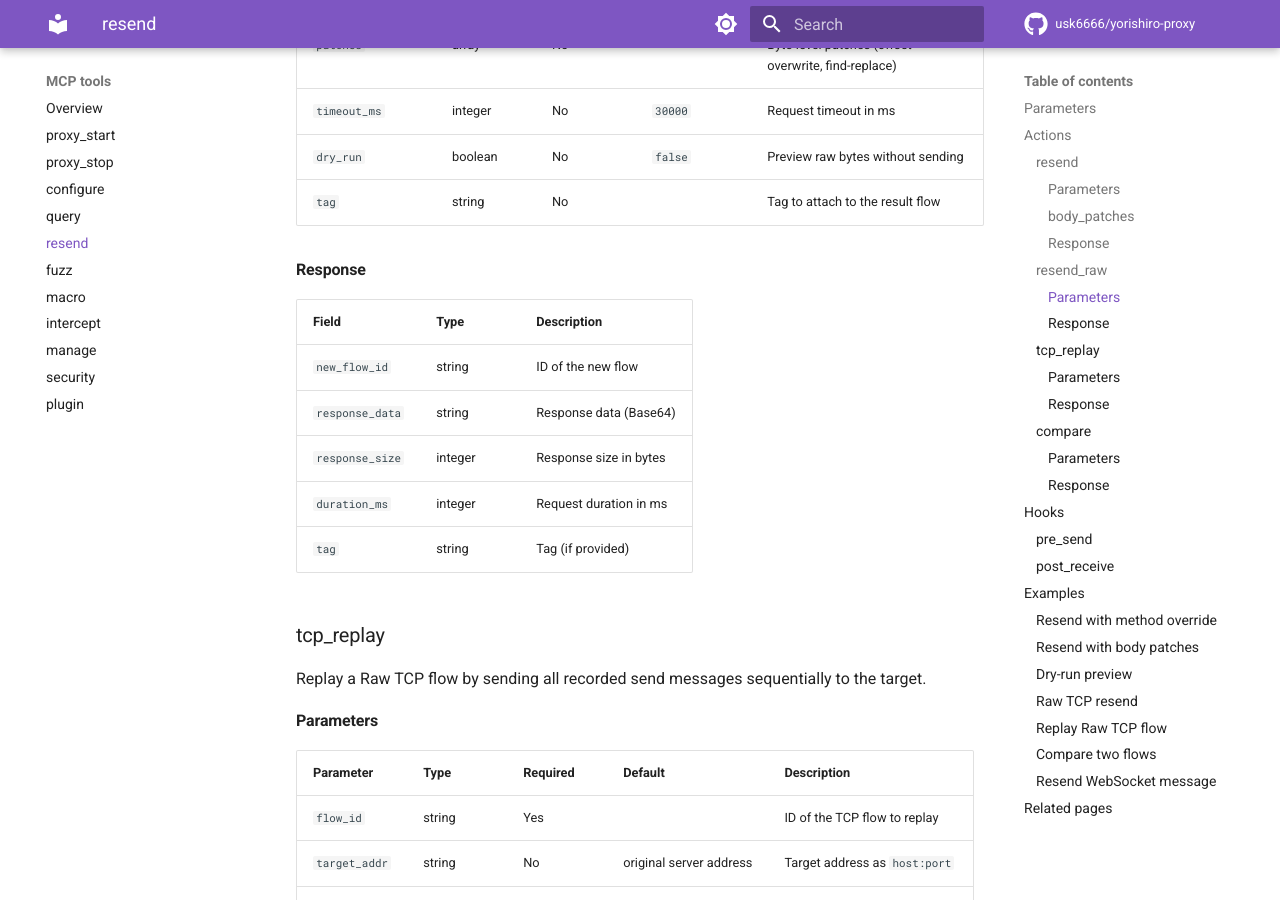
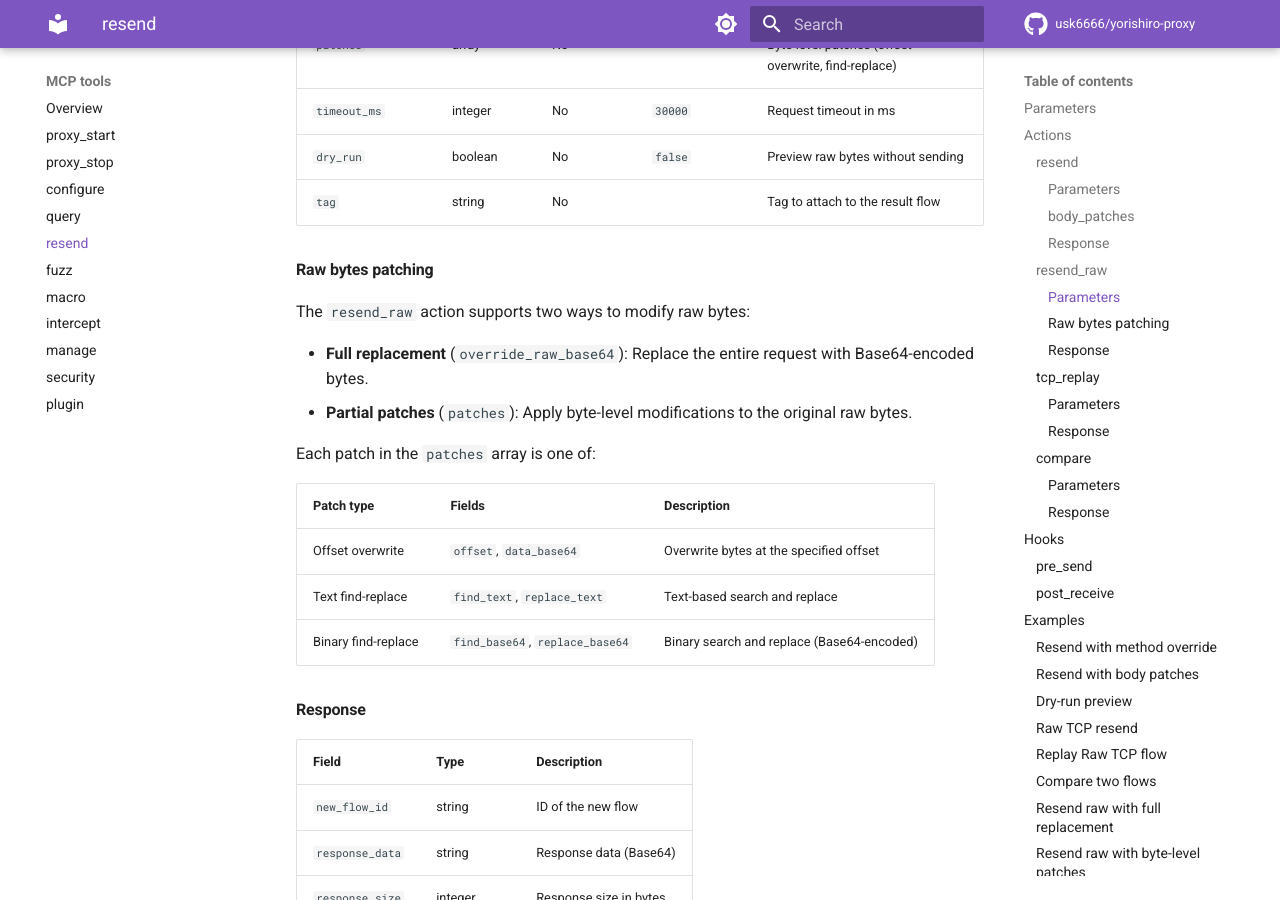
Before and after one commit to usk6666/yorishiro-proxy-docs, an MkDocs documentation site: the page built from docs/tools/resend.md, in a window 1280 px wide and 900 px high, scrolled down 3257 px. Built offline with MkDocs 1.6.1 and Material for MkDocs 9.7.7, drawn with Linux system fonts in a browser that asks for light colours; comment, search, counter and statistics services are not loaded; some of the changed text lies outside the part shown.

Commit message:
docs(tools): update configure, security, fuzz, and resend tool docs
Add budget parameter to configure, get_safety_filter action to security,
fix fuzz timeout_ms default, expand tcp_replay and raw patches in resend.

Refs: USK-451

Co-Authored-By: Claude Opus 4.6 (1M context) <noreply@anthropic.com>

````diff
--- a/docs/tools/resend.md
+++ b/docs/tools/resend.md
@@ -85,6 +85,21 @@ Resend raw bytes from a recorded flow over TCP/TLS. Useful for testing HTTP smug
 | `timeout_ms` | integer | No | `30000` | Request timeout in ms |
 | `dry_run` | boolean | No | `false` | Preview raw bytes without sending |
 | `tag` | string | No | | Tag to attach to the result flow |
+
+#### Raw bytes patching
+
+The `resend_raw` action supports two ways to modify raw bytes:
+
+- **Full replacement** (`override_raw_base64`): Replace the entire request with Base64-encoded bytes.
+- **Partial patches** (`patches`): Apply byte-level modifications to the original raw bytes.
+
+Each patch in the `patches` array is one of:
+
+| Patch type | Fields | Description |
+|------------|--------|-------------|
+| Offset overwrite | `offset`, `data_base64` | Overwrite bytes at the specified offset |
+| Text find-replace | `find_text`, `replace_text` | Text-based search and replace |
+| Binary find-replace | `find_base64`, `replace_base64` | Binary search and replace (Base64-encoded) |
 
 #### Response
 
@@ -259,6 +274,49 @@ The `resend` action supports optional hooks that execute macros before sending a
 }
 ```
 
+### Resend raw with full replacement
+
+```json
+// resend
+{
+  "action": "resend_raw",
+  "params": {
+    "flow_id": "abc-123",
+    "override_raw_base64": "R0VUIC8gSFRUUC8xLjENCkhvc3Q6IGV4YW1wbGUuY29tDQoNCg=="
+  }
+}
+```
+
+### Resend raw with byte-level patches
+
+```json
+// resend
+{
+  "action": "resend_raw",
+  "params": {
+    "flow_id": "abc-123",
+    "patches": [
+      {"find_text": "Host: old.com", "replace_text": "Host: new.com"},
+      {"offset": 0, "data_base64": "UE9TVA=="}
+    ]
+  }
+}
+```
+
+### Resend raw dry-run preview
+
+```json
+// resend
+{
+  "action": "resend_raw",
+  "params": {
+    "flow_id": "abc-123",
+    "patches": [{"offset": 0, "data_base64": "UE9TVA=="}],
+    "dry_run": true
+  }
+}
+```
+
 ### Resend WebSocket message
 
 ```json
````
Also changed, not shown: docs/tools/configure.md (+6 -2 lines), docs/tools/fuzz.md (+1 -1 lines), docs/tools/security.md (+31 -1 lines).
